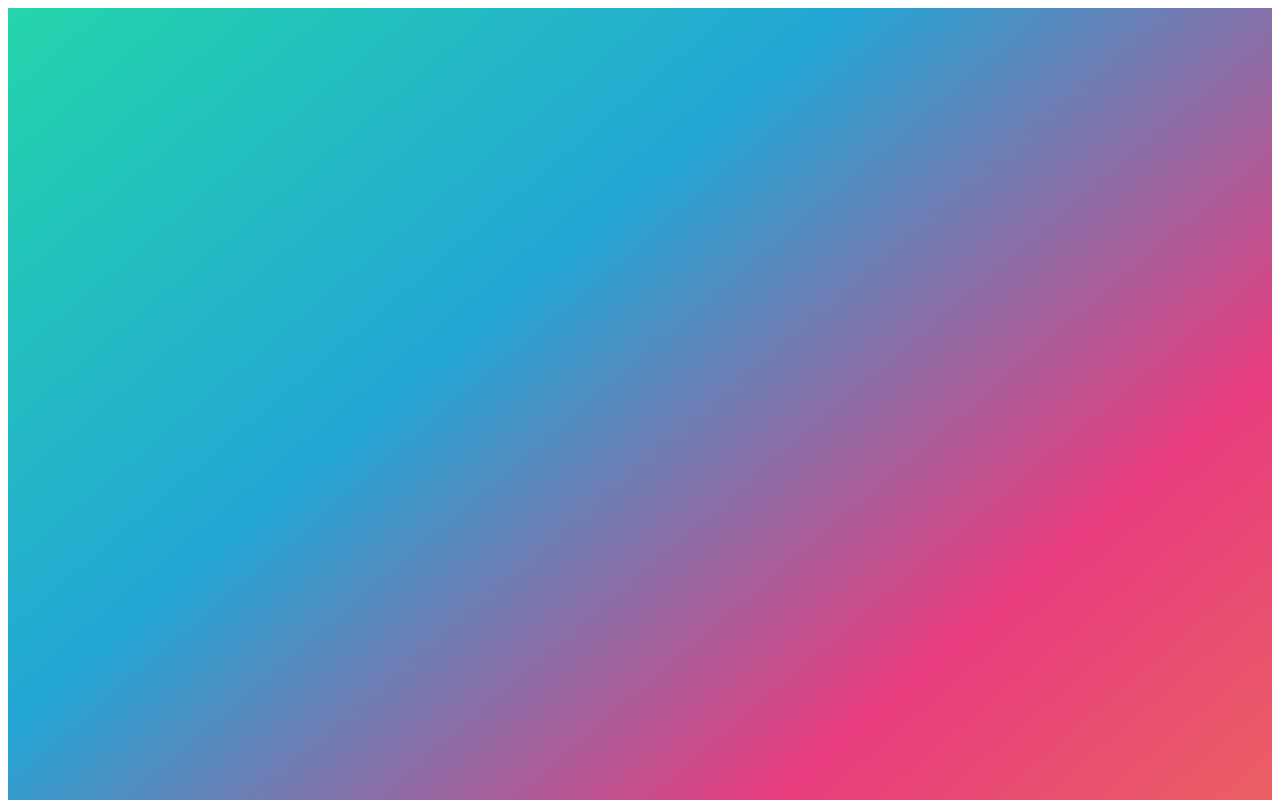
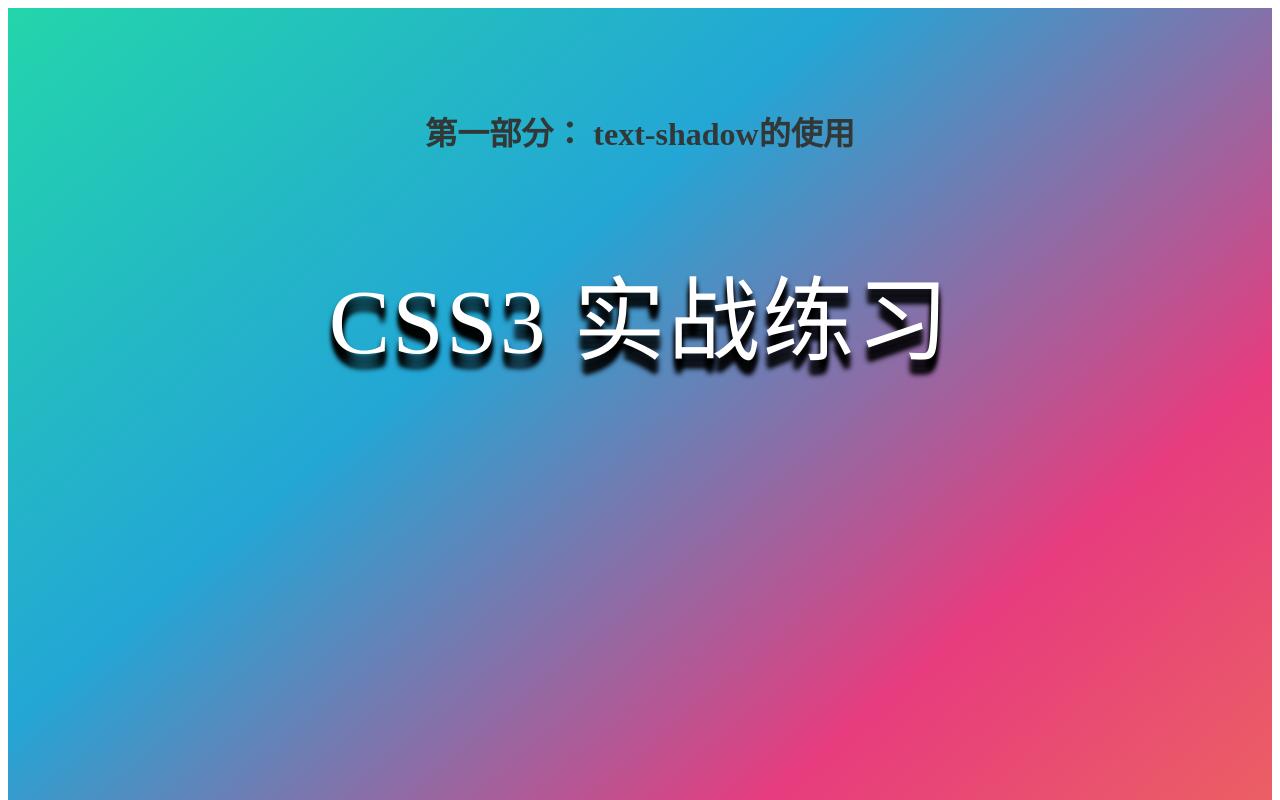
Before and after one commit to RicoTech666/css3, a plain HTML site: page index.html in a window 1280 px wide. Shown: the top 800 px of the page. Drawn offline with Linux system fonts and the light colour scheme.

Commit message:
[Jiachen]-feat: 1st block of content created

```diff
--- a/index.html
+++ b/index.html
@@ -9,7 +9,10 @@
 </head>
 <body>
   <div class="main">
-    <div class="part1"></div>
+    <div class="part1">
+      <h1>第一部分： text-shadow的使用</h1>
+      <p>CSS3 实战练习</p>
+    </div>
     <div class="part2"></div>
     <div class="part3"></div>
     <div class="part4"></div>
--- a/styles/index.css
+++ b/styles/index.css
@@ -4,3 +4,20 @@
 
   background: linear-gradient(to top left, #ee7752, #e73c7e, #23a6d5, #23d5ab);
 }
+h1 {
+  margin: 0;
+
+  color: #323838;
+}
+.part1 {
+  height: 236px;
+  padding-top: 100px;
+
+  text-align: center;
+}
+.part1>p {
+  font-size: 92px;
+  letter-spacing: 2.4px;
+  color: white;
+  text-shadow: 0 5px 5px black, 0 10px 5px black, 0 15px 5px black;
+}
```
